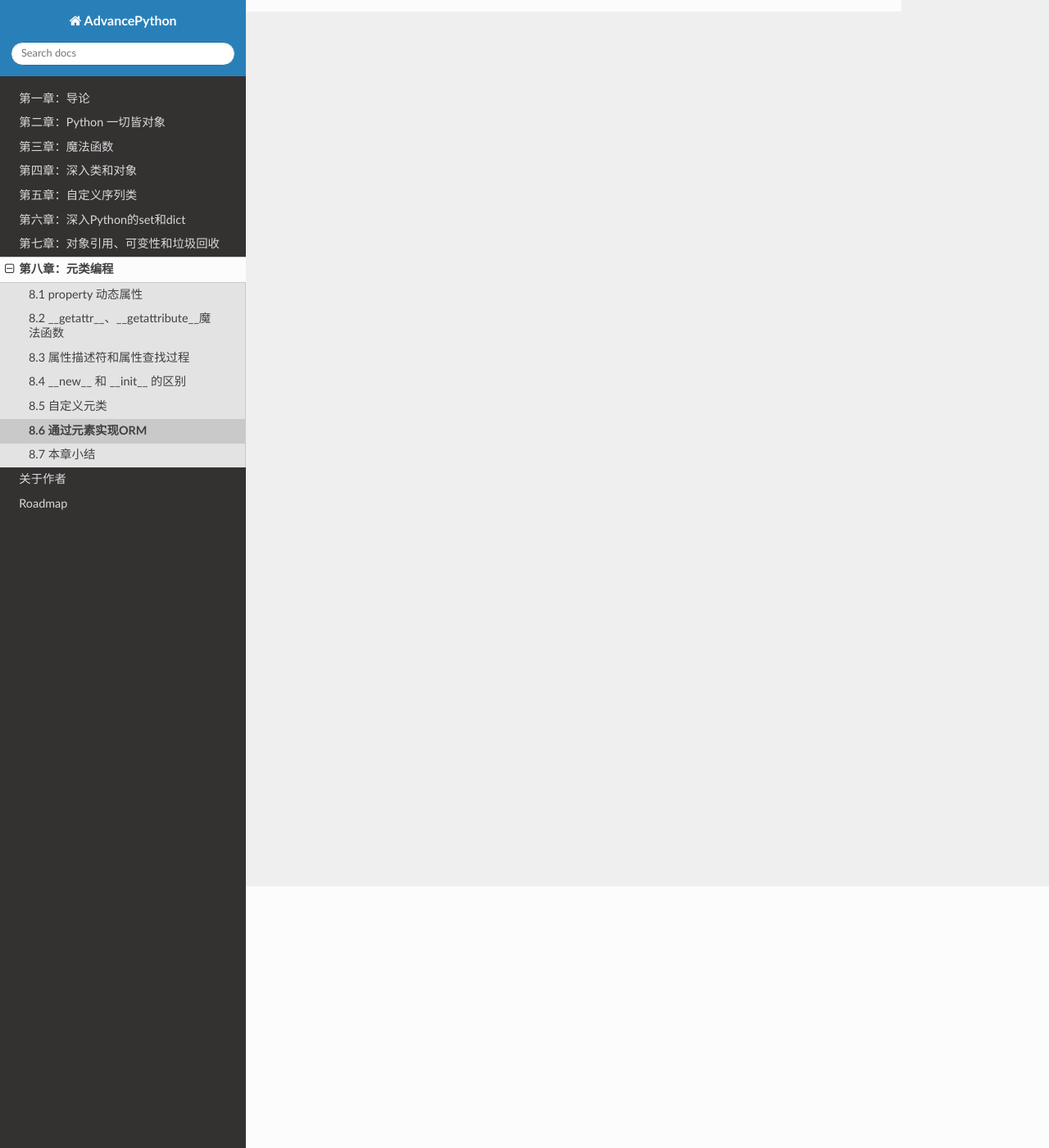
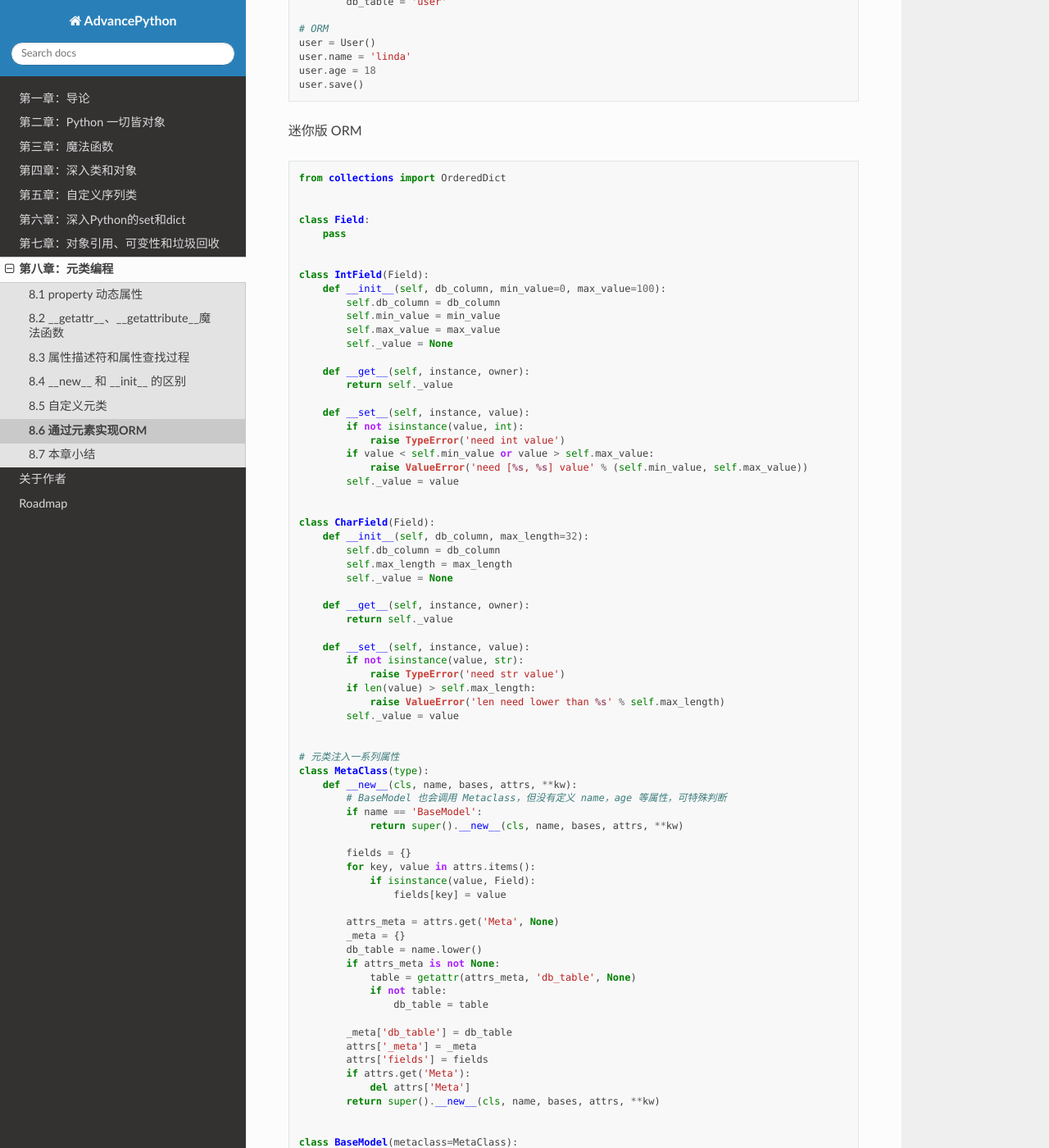
Before and after one commit to ni-ning/AdvancePython, a Sphinx documentation site: the page built from source/c08/p06_orm.rst, in a window 1280 px wide and 1400 px high, scrolled down 319 px. Shown: the whole window at 82% size. Built offline with Sphinx 7.4.7 and the Read the Docs theme 2.0.0, drawn with Linux system fonts in a browser that asks for light colours; some of the changed text lies outside the part shown.

Commit message:
完成 c08

```diff
--- a/source/c08/p06_orm.rst
+++ b/source/c08/p06_orm.rst
@@ -1,3 +1,126 @@
 ===============================
 8.6 通过元素实现ORM
 ===============================
+
+首先明确需求
+
+.. code-block:: py
+
+    # 简单定义
+    class User:
+        name = CharFiled(db_column="", max_length=32)
+        age = IntFiled(db_column="", min_value=0, max_value=100)
+        class Meta:
+            db_table = 'user'
+
+    # ORM
+    user = User()
+    user.name = 'linda'
+    user.age = 18
+    user.save()
+
+
+迷你版 ORM
+
+.. code-block:: py
+
+    from collections import OrderedDict
+
+
+    class Field:
+        pass
+
+
+    class IntField(Field):
+        def __init__(self, db_column, min_value=0, max_value=100):
+            self.db_column = db_column
+            self.min_value = min_value
+            self.max_value = max_value
+            self._value = None
+
+        def __get__(self, instance, owner):
+            return self._value
+
+        def __set__(self, instance, value):
+            if not isinstance(value, int):
+                raise TypeError('need int value')
+            if value < self.min_value or value > self.max_value:
+                raise ValueError('need [%s, %s] value' % (self.min_value, self.max_value))
+            self._value = value
+
+
+    class CharField(Field):
+        def __init__(self, db_column, max_length=32):
+            self.db_column = db_column
+            self.max_length = max_length
+            self._value = None
+
+        def __get__(self, instance, owner):
+            return self._value
+
+        def __set__(self, instance, value):
+            if not isinstance(value, str):
+                raise TypeError('need str value')
+            if len(value) > self.max_length:
+                raise ValueError('len need lower than %s' % self.max_length)
+            self._value = value
+
+
+    # 元类注入一系列属性
+    class MetaClass(type):
+        def __new__(cls, name, bases, attrs, **kw):
+            # BaseModel 也会调用 Metaclass，但没有定义 name，age 等属性，可特殊判断
+            if name == 'BaseModel':
+                return super().__new__(cls, name, bases, attrs, **kw)
+
+            fields = {}
+            for key, value in attrs.items():
+                if isinstance(value, Field):
+                    fields[key] = value
+
+            attrs_meta = attrs.get('Meta', None)
+            _meta = {}
+            db_table = name.lower()
+            if attrs_meta is not None:
+                table = getattr(attrs_meta, 'db_table', None)
+                if not table:
+                    db_table = table
+
+            _meta['db_table'] = db_table
+            attrs['_meta'] = _meta
+            attrs['fields'] = fields
+            if attrs.get('Meta'):
+                del attrs['Meta']
+            return super().__new__(cls, name, bases, attrs, **kw)
+
+
+    class BaseModel(metaclass=MetaClass):
+        def __init__(self, **kw):
+            for key, value in kw.items():
+                setattr(self, key, value)
+            super().__init__()
+
+        def save(self):
+            fields = OrderedDict(self.fields)
+            fields_str = ", ".join([value.db_column for value in fields.values()])
+            values_str = ', '.join([str(getattr(self, field)) if not isinstance(value, CharField)
+                                    else "'%s'" % str(getattr(self, field))
+                                    for field, value in fields.items()])
+            sql = "insert into %s (%s) values (%s)" % (self._meta['db_table'], fields_str, values_str)
+            print(sql)
+            # insert into user (name1, age) values ('linda', 20)
+
+
+    # 自定义类时写少量属性，元类帮助我们注入很多通用属性
+    class User(BaseModel):
+        name = CharField('name1', max_length=16)
+        age = IntField('age', min_value=0, max_value=100)
+
+        class Meta:
+            db_table = 'user'
+
+
+    if __name__ == '__main__':
+        user = User(name='linda')
+        user.age = 20
+        user.save()
```
Also changed, not shown: source/c08/p05_metaclass.rst (+71 -0 lines), 2 other files.
